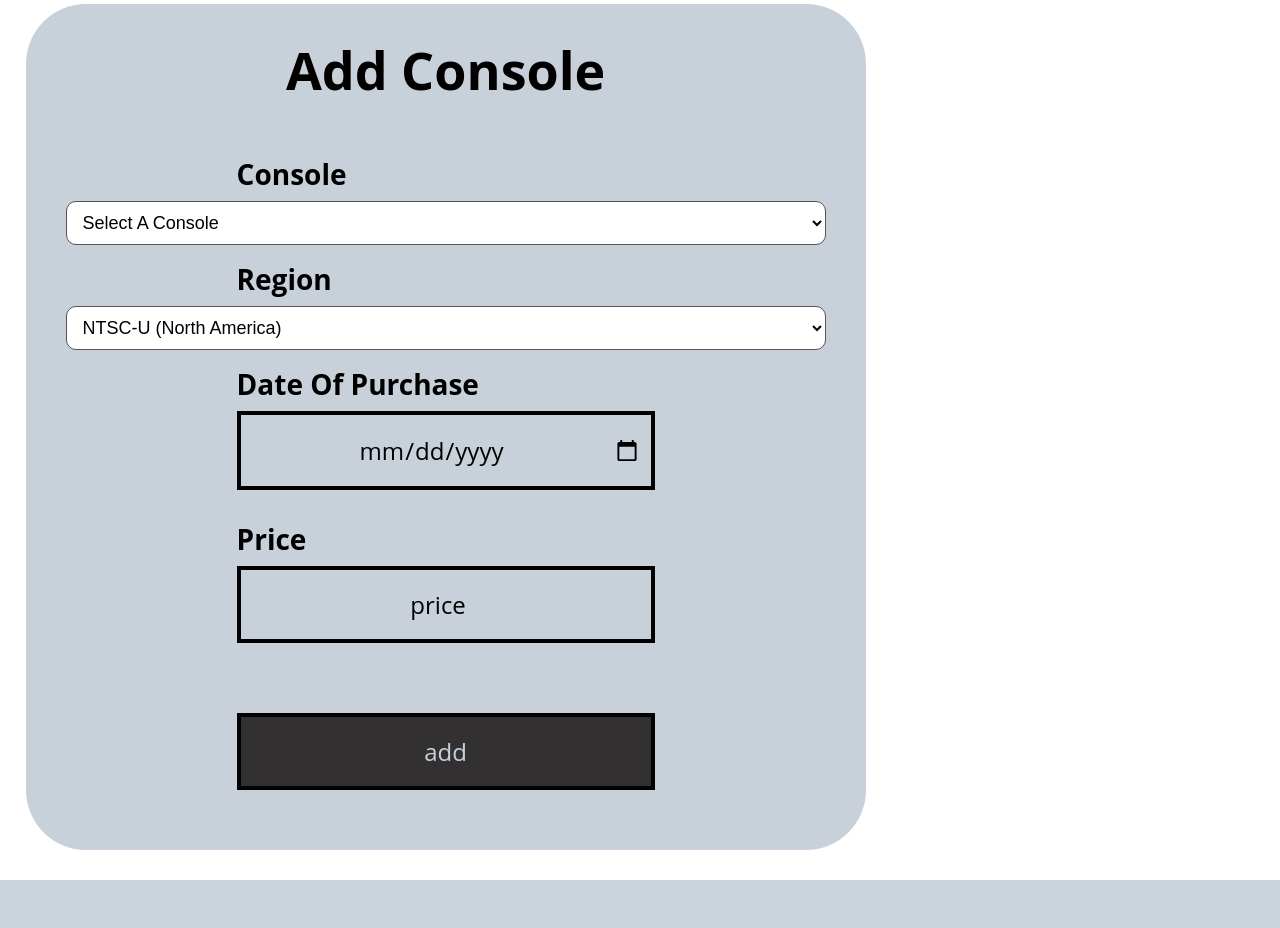
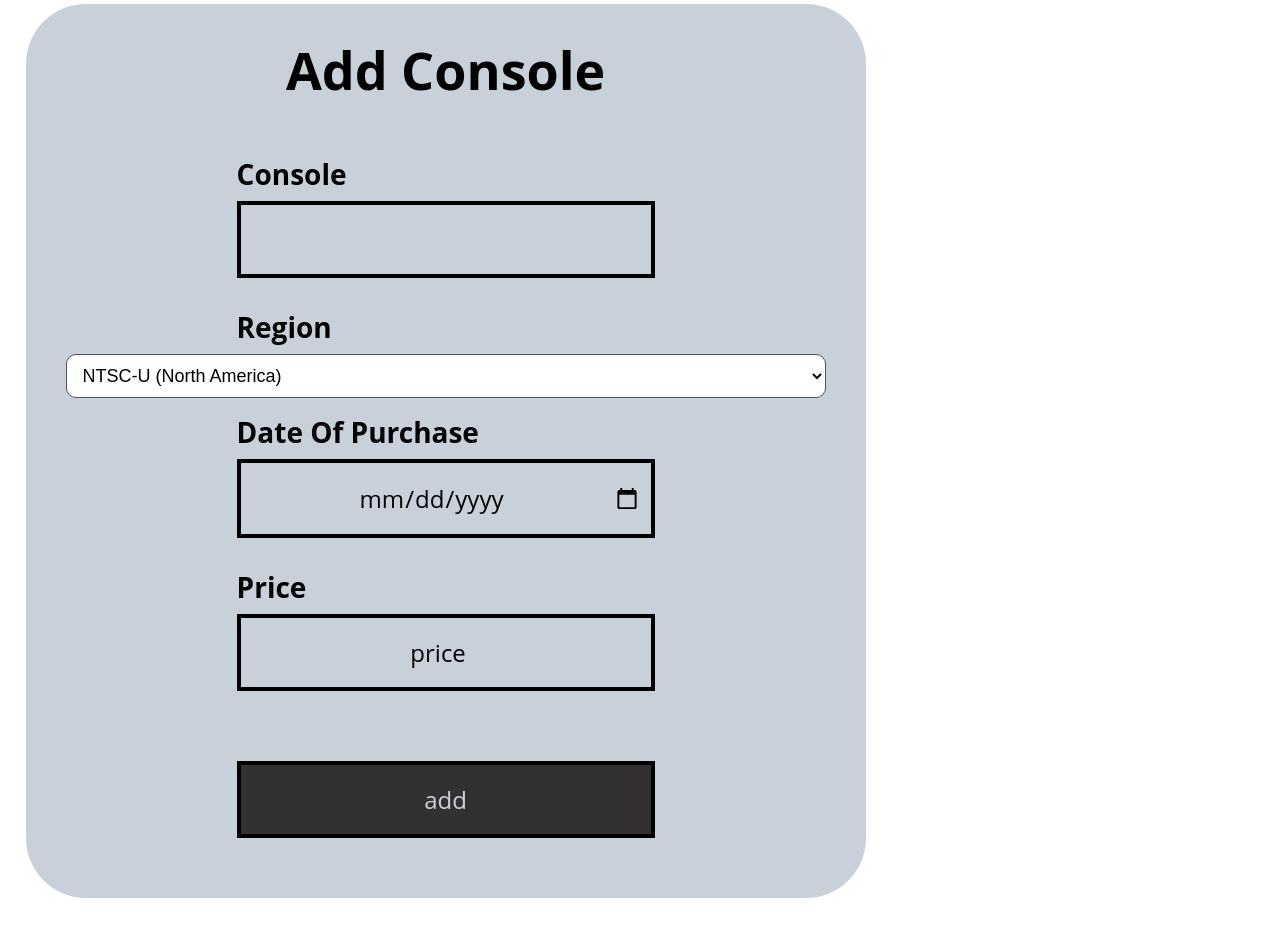
Before and after one commit to szu021/UTC-stuff, a PHP site: page /add_console.php in a window 1280 px wide. Shown: the part 306-1234 px from the top of the page. Before the commit the page ends 1186 px from the top, so only its background shows below. Run offline with PHP 8.4, Linux system fonts and the light colour scheme; the visitor is signed in with stand-in values (Sample User, id 1); data that the repository does not hold is empty.

Commit message:
v1 ready

```diff
--- a/mini_project_04_gconsole_php/mini_project_04_gconsole/assets/user_common.php
+++ b/mini_project_04_gconsole_php/mini_project_04_gconsole/assets/user_common.php
@@ -35,13 +35,13 @@ function region_list(){
 # checks a date is a real date and is not in the future
 function valid_date($date){
     $d = DateTime::createFromFormat("Y-m-d", $date);
-    if (!$d || $d->format("Y-m-d") !== $date) { // not a real date
+    if (!$d || $d->format("Y-m-d") !== $date) { // not real date
         return false;
     }
-    return $d <= new DateTime("today"); // can't buy something tomorrow
+    return $d <= new DateTime("today"); //if in future date
 }
 
-# only user
+
 function onlyuser($conn, $email){ // at registration check to make sure there none of the same
     $sql = "SELECT email FROM users WHERE email = ?"; // check if the inputted email is already in the emails
     $stmt = $conn->prepare($sql); // prepare sql
@@ -101,17 +101,9 @@ function getuserid($conn, $email){
 }
 
 
-# ---------------- drop down lists ----------------
 
-function get_consoles($conn){
-    // function to get all the consoles the admin has added for a drop down
-    $sql = "SELECT console_id, console_name FROM console ORDER BY console_name";
-    $stmt = $conn->prepare($sql);
-    $stmt->execute();
-    $result = $stmt->fetchAll(PDO::FETCH_ASSOC);
-    $conn = null;
-    return $result;
-}
+
+
 
 function get_games($conn){
     // function to get all the games the admin has added for a drop down
--- a/mini_project_04_gconsole_php/mini_project_04_gconsole/user/add_console.php
+++ b/mini_project_04_gconsole_php/mini_project_04_gconsole/user/add_console.php
@@ -18,17 +18,11 @@ try {
         elseif (!in_array($_POST["region"], region_list())) {
             $_SESSION["usermessage"] = "Please pick a region from the list.";
         }
-        elseif (add_user_console(dbconnect_insert(), $_SESSION["user_id"])) {
-            $_SESSION["usermessage"] = "Console added to your collection.";
-        }
-        else {
-            $_SESSION["usermessage"] = "That console does not exist.";
-        }
+
         header("Location: add_console.php"); // redirect so refreshing doesn't add it twice
         exit;
     }
 
-    $consoles = get_consoles(dbconnect_insert()); // for the drop down
 } catch (PDOException $e) {
     error_log($e->getMessage());
     echo "Something went wrong, please try again.";
@@ -55,13 +49,10 @@ try {
         <?php if (isset($_SESSION["usermessage"])) { echo '<p class="message">' . e(user_message()) . '</p>'; } ?>
         <form method="post">
             <label for="console_id">Console</label>
-            <select name="console_id" id="console_id" required>
-                <option value="">Select A Console</option>
-                <?php
-                foreach ($consoles as $c) {
-                    echo '<option value="' . e($c["console_id"]) . '">' . e($c["console_name"]) . '</option>';
-                }
-                ?>
+            <input type="text" id="console" required  >
+            <?php
+
+            ?>
             </select>
 
             <label for="region">Region</label>
```
